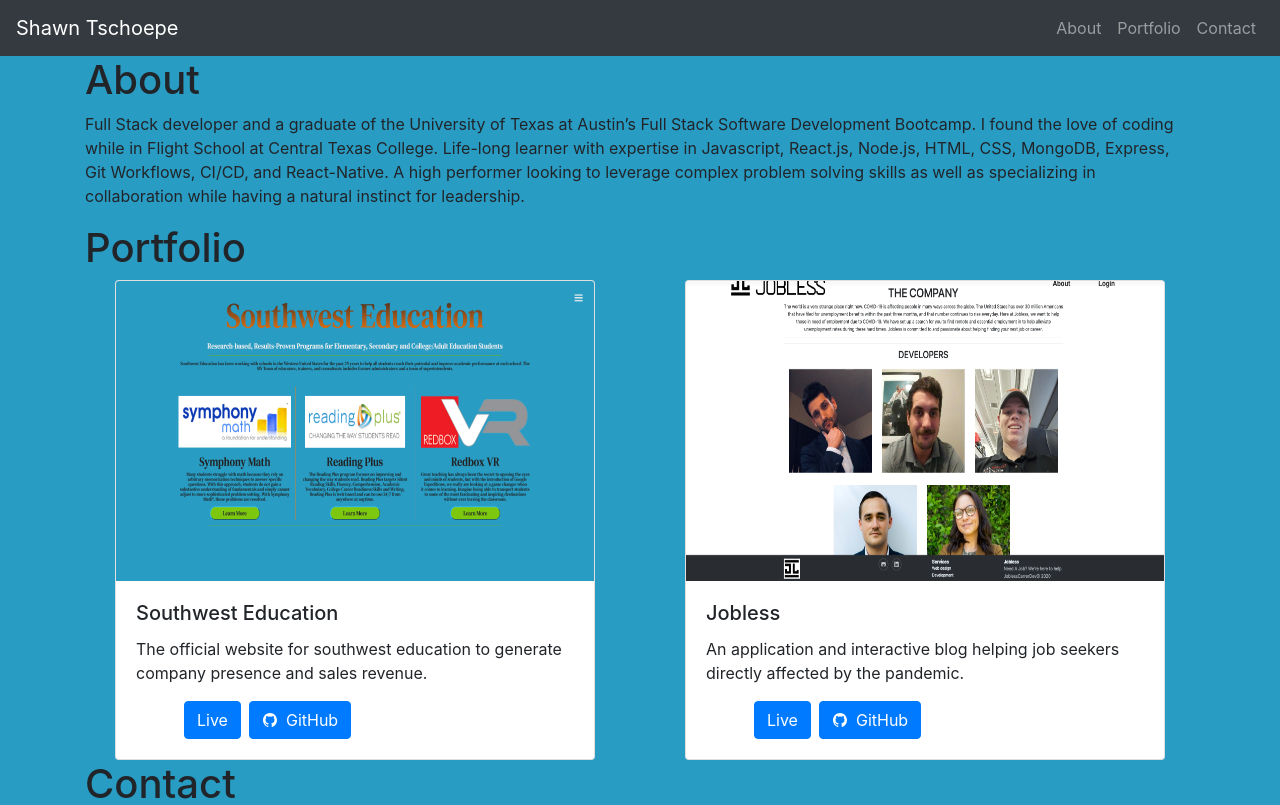
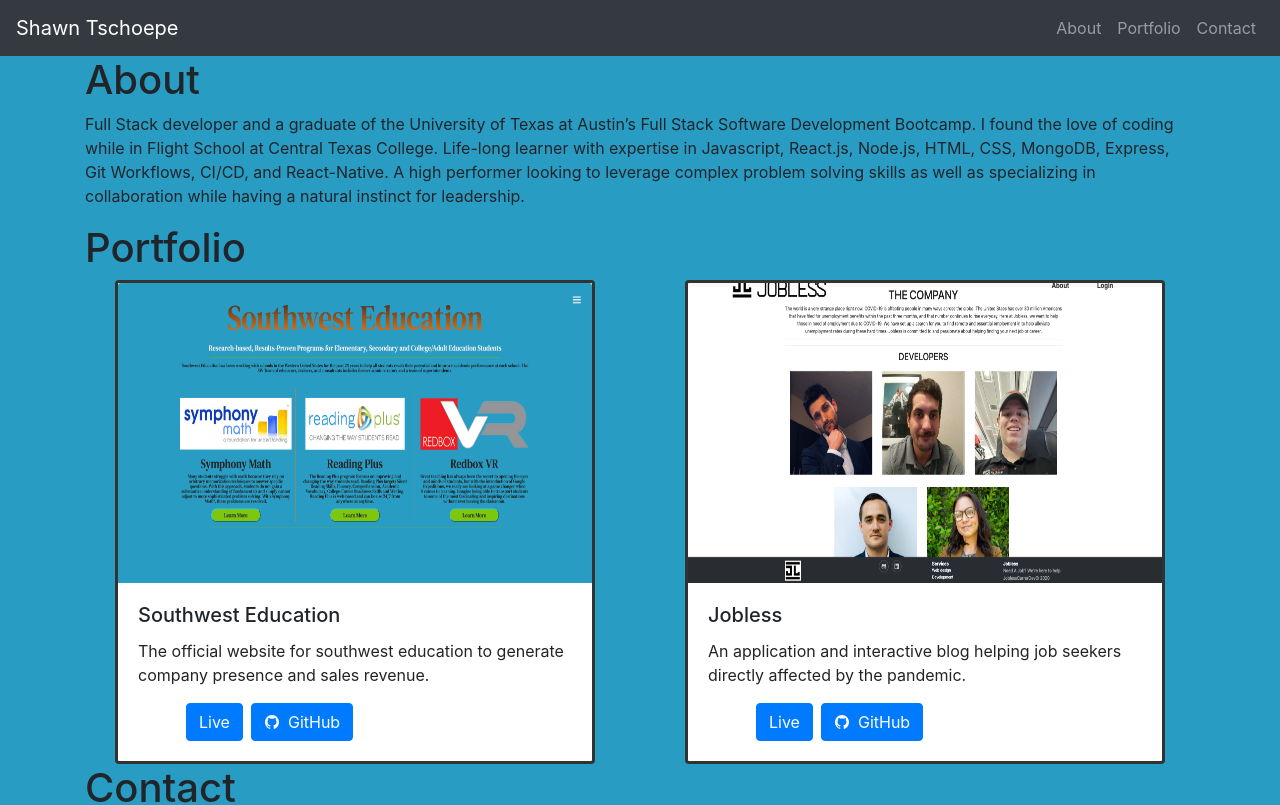
Before and after one commit to shawn220a/portfolio-2021, a React (Create React App) app: page / in a window 1280 px wide. Shown: the top 805 px of the page. Built offline with nearby package versions, Linux system fonts and the light colour scheme.

Commit message:
Add styling to cards

```diff
--- a/src/components/Portfolio.css
+++ b/src/components/Portfolio.css
@@ -1,3 +1,3 @@
 .project {
-  border: 3px #333 solid;
+  border: 3px #333 solid !important;
 }
```
